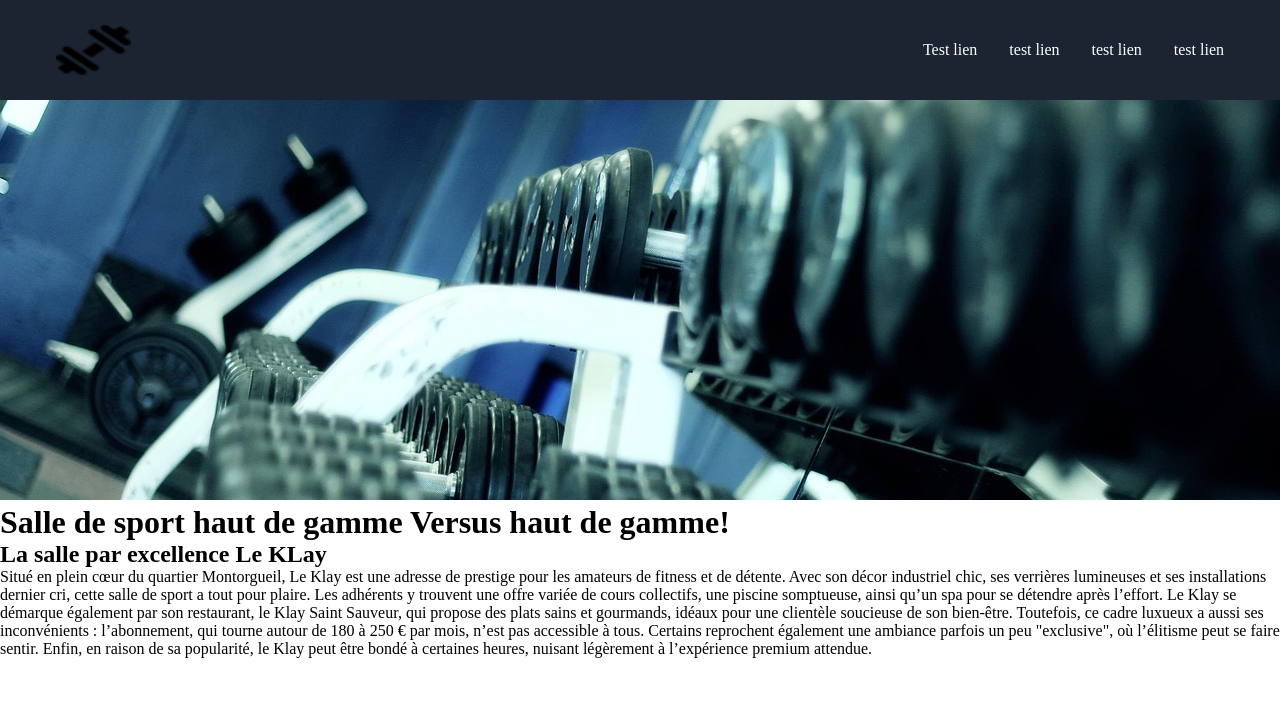
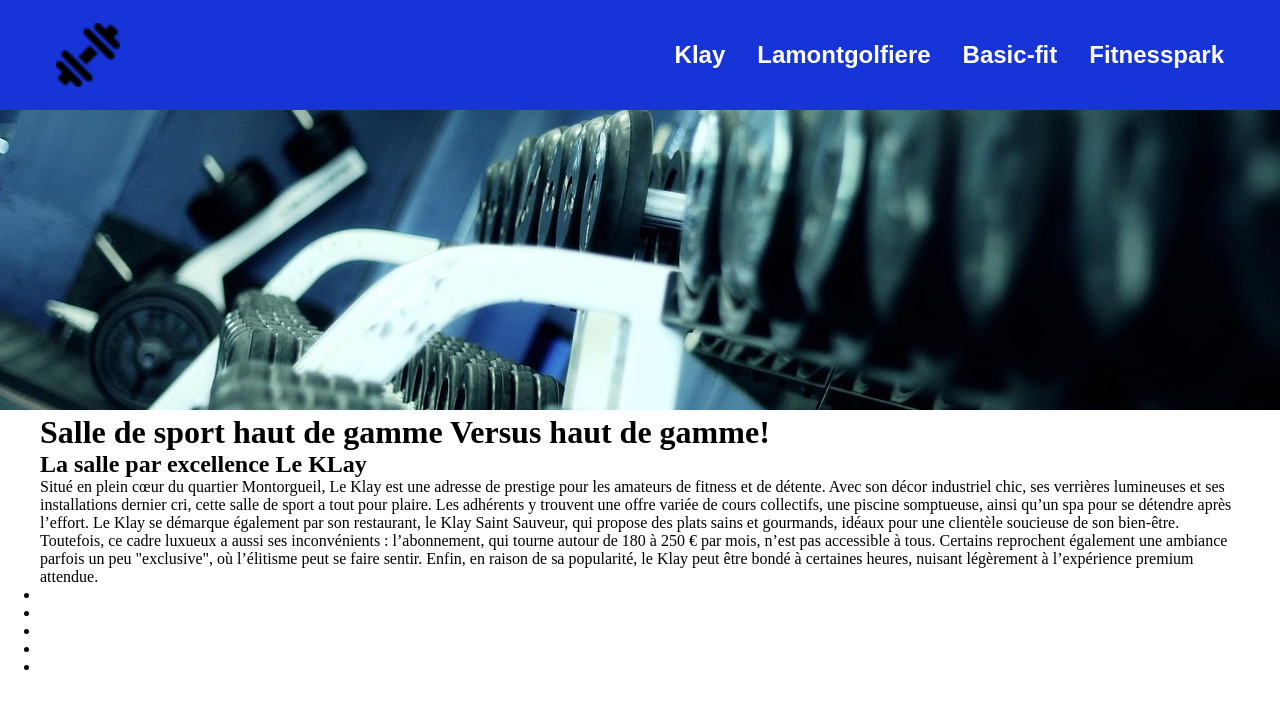
Before and after one commit to Appolo591/fitness-groupe, a plain HTML site: page index.html in a window 1280 px wide. Drawn offline with Linux system fonts and the light colour scheme.

Commit message:
styles upd
main is centered

```diff
--- a/index.html
+++ b/index.html
@@ -16,34 +16,34 @@
 
               <li>
                 <a
-                  href=""
+                  href="https://www.klay.fr/#welcome"
                   target="_blank"
-                  aria-label="rediriger vers la page wikipedia"
-                  >Test lien</a
+                  aria-label="rediriger vers la page"
+                  >Klay</a
                 >
               </li>
               <li>
                 <a
-                  href=""
+                  href="https://lamontgolfiereclub.com"
                   target="_blank"
-                  aria-label="rediriger vers la page wikipedia"
-                  >test lien</a
+                  aria-label="rediriger vers la page "
+                  >Lamontgolfiere</a
                 >
               </li>
               <li>
                 <a
-                  href=""
+                  href="https://www.basic-fit.com/fr-fr/home"
                   target="_blank"
-                  aria-label="rediriger vers la page wikipedia"
-                  >test lien</a
+                  aria-label="rediriger vers la page"
+                  >Basic-fit</a
                 >
               </li>
               <li>
                 <a
-                  href=""
+                  href="https://www.fitnesspark.fr/concept/"
                   target="_blank"
-                  aria-label="rediriger vers la page wikipedia"
-                  >test lien</a
+                  aria-label="rediriger vers la page"
+                  >Fitnesspark</a
                 >
               </li>
             </ul>
--- a/style.css
+++ b/style.css
@@ -4,10 +4,25 @@
   box-sizing: border-box;
 }
 
+body {
+    display: flex;
+    flex-direction: column;
+    align-items: center;
+}
+
+main {
+    max-width: 1200px;
+}
+
 /* HEADER */
 
+header {
+    width: 100%;
+}
+
 header .menu-container {
-    background-color: #1b2430;
+    background-color: #1734D8;
+    width: 100%;
   }
 
   header .menu-container div {
@@ -29,11 +44,15 @@ header .menu-container {
     color: white;
     display: block;
     text-decoration: none;
+    font-family: sans-serif;
+    font-size: 1.5rem;
+    font-weight: 700;
   }
 
   header nav li a:hover {
     text-decoration: underline 2px;
     text-underline-offset: 8px;
+    color: brown;
   }
 
   header img {
@@ -41,12 +60,13 @@ header .menu-container {
   }
 
   header div img {
-    height: 50px;
-    width: 75px;
+
+    width: 64px;
   }
 
   .bg {
     max-width: 100%;
-    height: 400px;
+    height: 300px;
     object-fit: cover;
+    object-position: center;
   }
```
